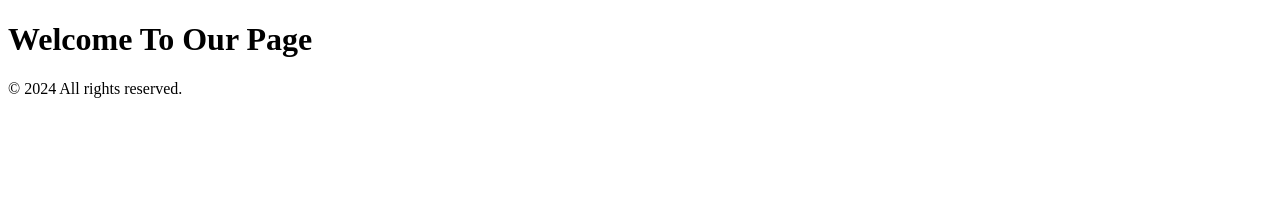
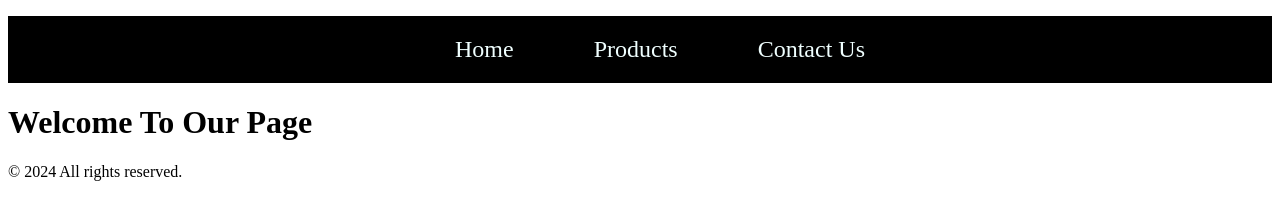
Before and after one commit to samZero-0/MIS455_MIDTERM_PRACTICAL, a plain HTML site: page homepage.html in a window 1280 px wide. Drawn offline with Linux system fonts and the light colour scheme.

Commit message:
3rd commit

```diff
--- a/contact.css
+++ b/contact.css
@@ -0,0 +1,25 @@
+nav>ul{
+    list-style: none;
+    display: flex;
+    justify-content: center;
+    background-color: black;
+
+}
+
+nav>ul>li {
+    display: inline;
+    padding: 20px;
+
+}
+
+nav>ul>li>a{
+    text-decoration: none;
+    padding: 14px 20px;
+    text-decoration: none;
+    color: azure;
+    font-size: 1.5rem;
+}
+
+nav>ul>li>a:hover {
+    background-color: #f0bbbb;
+}
--- a/home.css
+++ b/home.css
@@ -0,0 +1,25 @@
+nav>ul{
+    list-style: none;
+    display: flex;
+    justify-content: center;
+    background-color: black;
+
+}
+
+nav>ul>li {
+    display: inline;
+    padding: 20px;
+
+}
+
+nav>ul>li>a{
+    text-decoration: none;
+    padding: 14px 20px;
+    text-decoration: none;
+    color: azure;
+    font-size: 1.5rem;
+}
+
+nav>ul>li>a:hover {
+    background-color: #f0bbbb;
+}
--- a/homepage.html
+++ b/homepage.html
@@ -4,15 +4,30 @@
     <meta charset="UTF-8">
     <meta name="viewport" content="width=device-width, initial-scale=1.0">
     <title>Document</title>
-    <link rel="stylesheet" href="homepage.html">
+    <link rel="stylesheet" href="home.css">
 </head>
 <body>
     <!-- Kazi Samin Nawal, ID: 2220256 -->
+
+    <nav>
+
+        <ul>
+
+            <li><a href="index.html">Home</a></li>
+            <li><a href="products.html">Products</a></li>
+            <li><a href="contact.html">Contact Us</a></li>
+        </ul>
+
+    </nav>
+
     <header>
         <h1>Welcome To Our Page</h1>
     </header>
 
 
+    <main>
+
+    </main>
 
     <footer>
         <p>&copy; 2024 All rights reserved.</p>
--- a/products.css
+++ b/products.css
@@ -0,0 +1,25 @@
+nav>ul{
+    list-style: none;
+    display: flex;
+    justify-content: center;
+    background-color: black;
+
+}
+
+nav>ul>li {
+    display: inline;
+    padding: 20px;
+
+}
+
+nav>ul>li>a{
+    text-decoration: none;
+    padding: 14px 20px;
+    text-decoration: none;
+    color: azure;
+    font-size: 1.5rem;
+}
+
+nav>ul>li>a:hover {
+    background-color: #f0bbbb;
+}
```
Also changed, not shown: contact.html (+6 -2 lines), products.html (+6 -2 lines).
